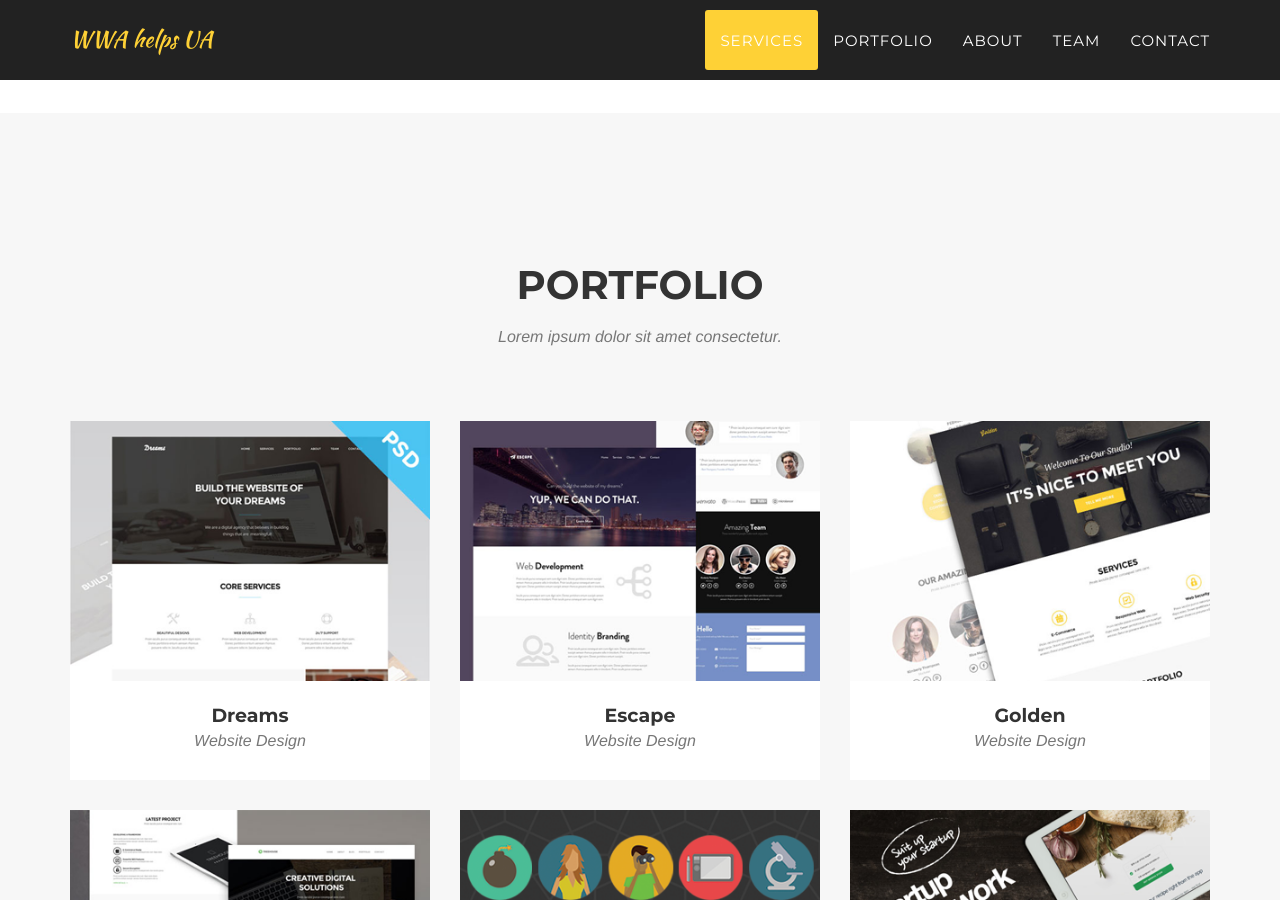
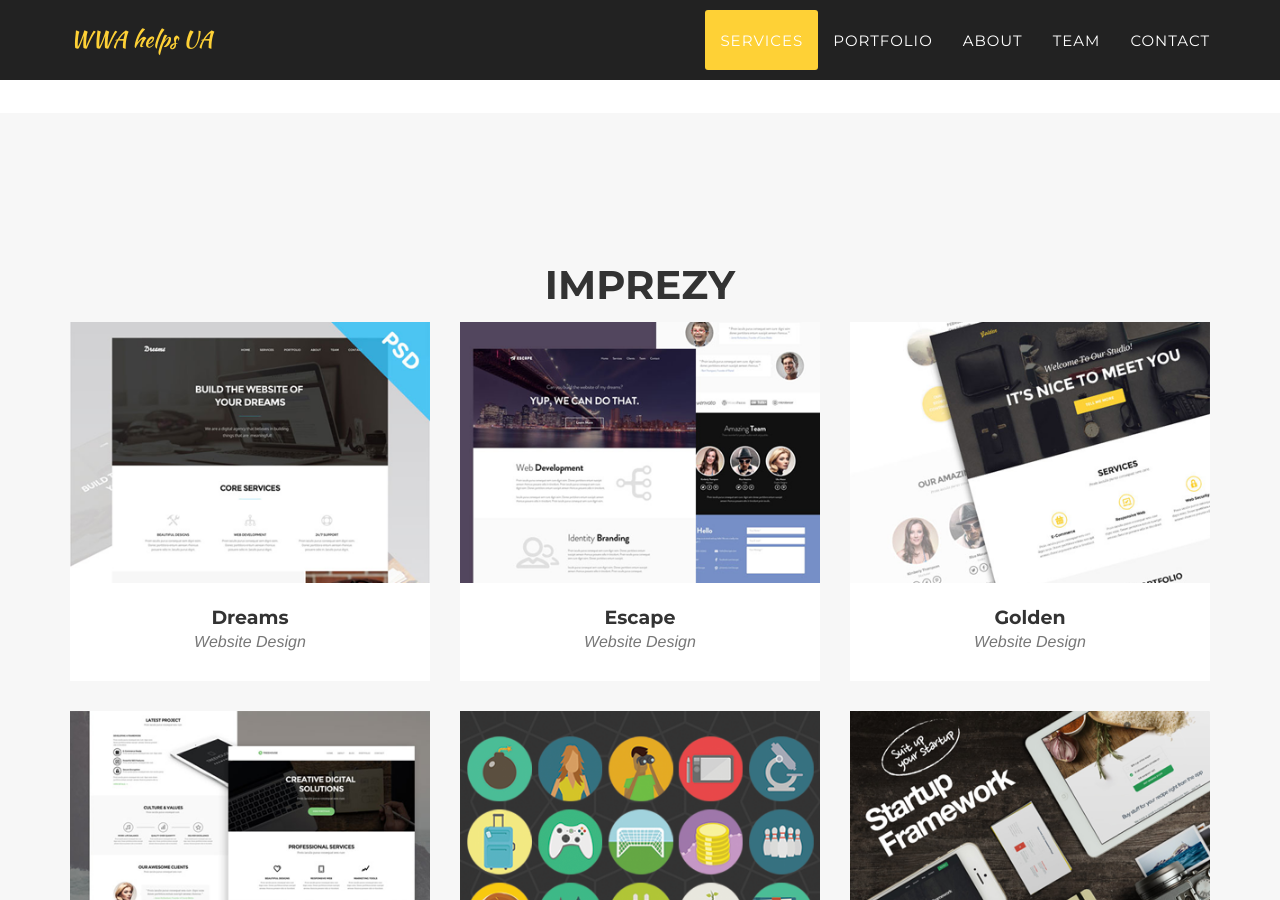
Before and after one commit to deyana1993/initwwahelpsua.github.io, a Jekyll site: the page built from index.html, in a window 1280 px wide and 900 px high, scrolled down 1099 px. Built offline with Jekyll 4.4.1, drawn with Linux system fonts in a browser that asks for light colours; some web fonts are replaced.

Commit message:
Update portfolio_grid.html

```diff
--- a/_includes/portfolio_grid.html
+++ b/_includes/portfolio_grid.html
@@ -3,8 +3,8 @@
         <div class="container">
             <div class="row">
                 <div class="col-lg-12 text-center">
-                    <h2 class="section-heading">Portfolio</h2>
-                    <h3 class="section-subheading text-muted">Lorem ipsum dolor sit amet consectetur.</h3>
+                    <h2 class="section-heading">Imprezy</h2>
+<!--                     <h3 class="section-subheading text-muted">Lorem ipsum dolor sit amet consectetur.</h3> -->
                 </div>
             </div>
             <div class="row">
```
